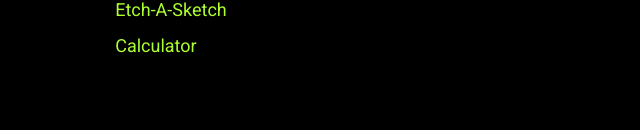
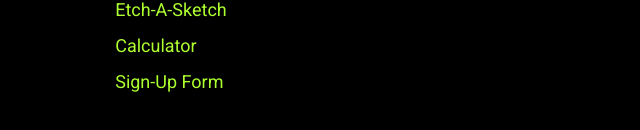
Before and after one commit to chris-phan/odin-project, a plain HTML site: page index.html in a window 1280 px wide. Shown: the part 230-360 px from the top of the page, without its empty margins (0-640 px from the left). Drawn offline with Linux system fonts and the light colour scheme.

Commit message:
Added sign up form to home page

```diff
--- a/index.html
+++ b/index.html
@@ -26,6 +26,9 @@
 			<li>
 				<a href="./odin-calculator/index.html">Calculator</a>
 			</li>
+			<li>
+				<a href="./odin-sign-up-form/index.html">Sign-Up Form</a>
+			</li>
 		</ul>
 	</body>
 </html>
```
